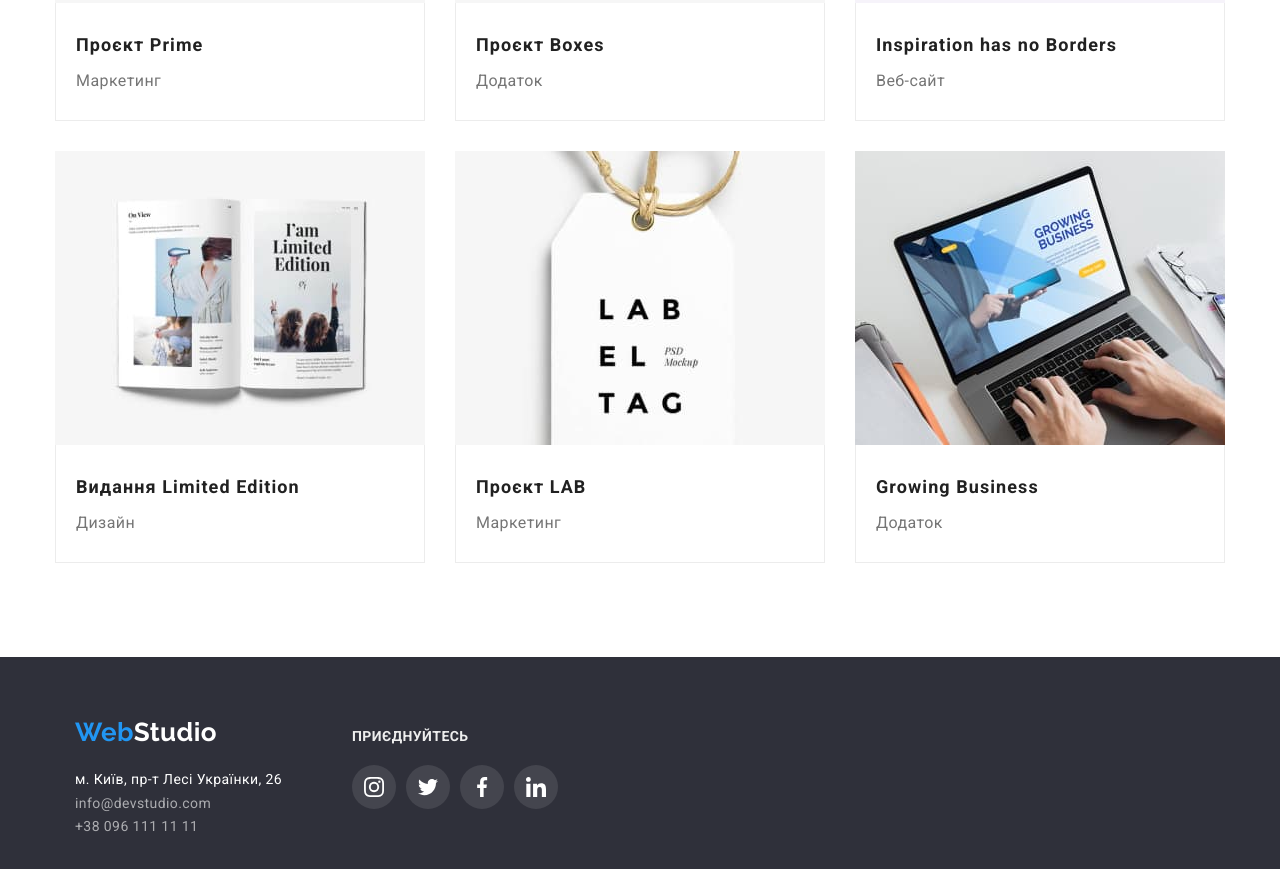
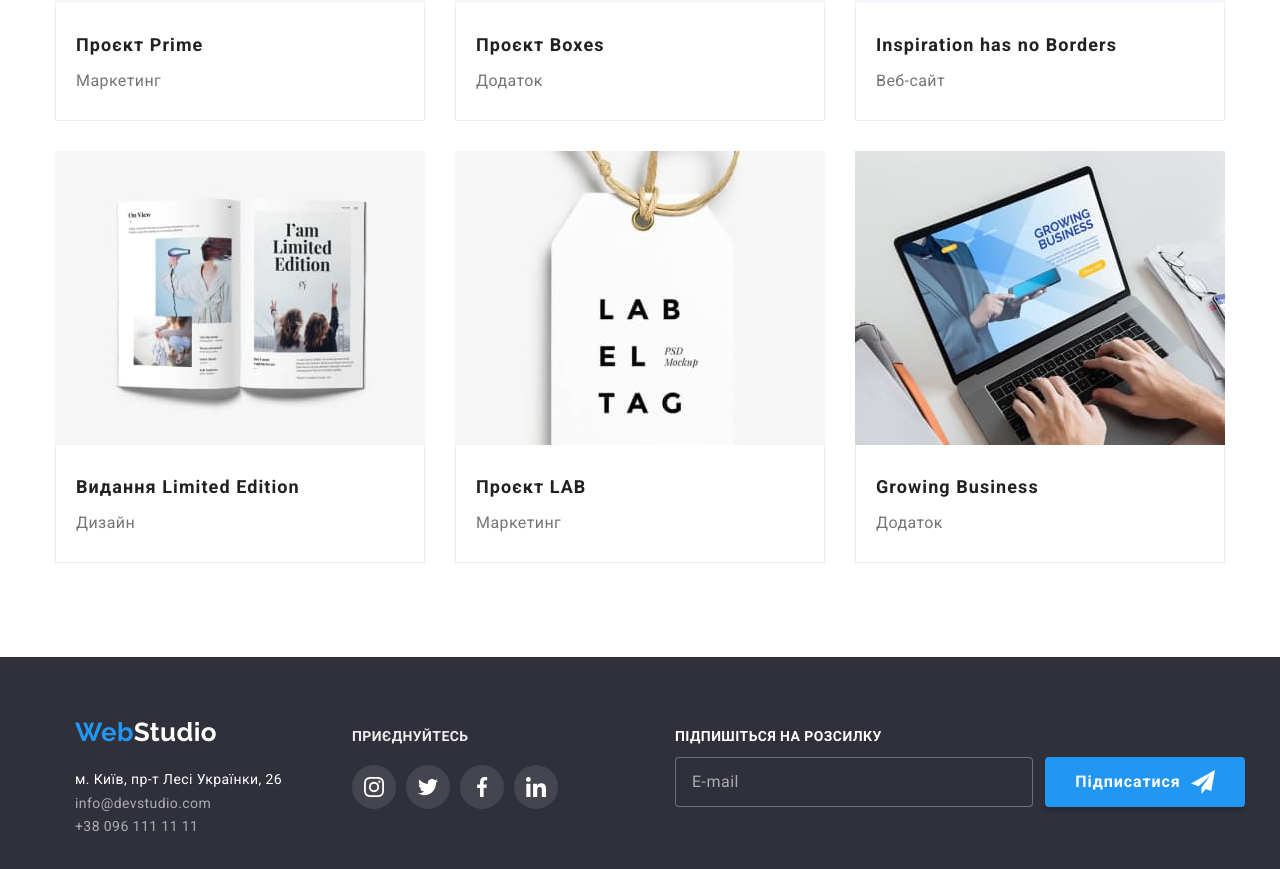
Before and after one commit to Daryna-Mariia/goit-markup-hw-06, a plain HTML site: page portfolio.html in a window 1280 px wide. Shown: the part 995-1864 px from the top of the page. Drawn offline with nearby package versions, Linux system fonts and the light colour scheme.

Commit message:
+portfolio

```diff
--- a/portfolio.html
+++ b/portfolio.html
@@ -221,6 +221,25 @@
                 </li>
             </ul>
         </div>
+        <form class="footer-subscribe">
+            <p class="footer-title-sub">Підпишіться на розсилку</p>
+            <div class="footer-sing-up-label">
+              <label>
+                <input
+                  type="email"
+                  class="footer-input"
+                  placeholder="E-mail"
+                  required
+                  name="user-email"
+                />
+              </label>
+              <button class="footer-button-sing-up" type="submit">Підписатися
+                <svg class="footer-email-icon" width="24" height="24">
+                  <use href="./images/spritemodal.svg#icon-send"></use>
+                </svg>
+              </button>
+            </div>
+          </form>
         </div>
         </footer>
 </body>
```
